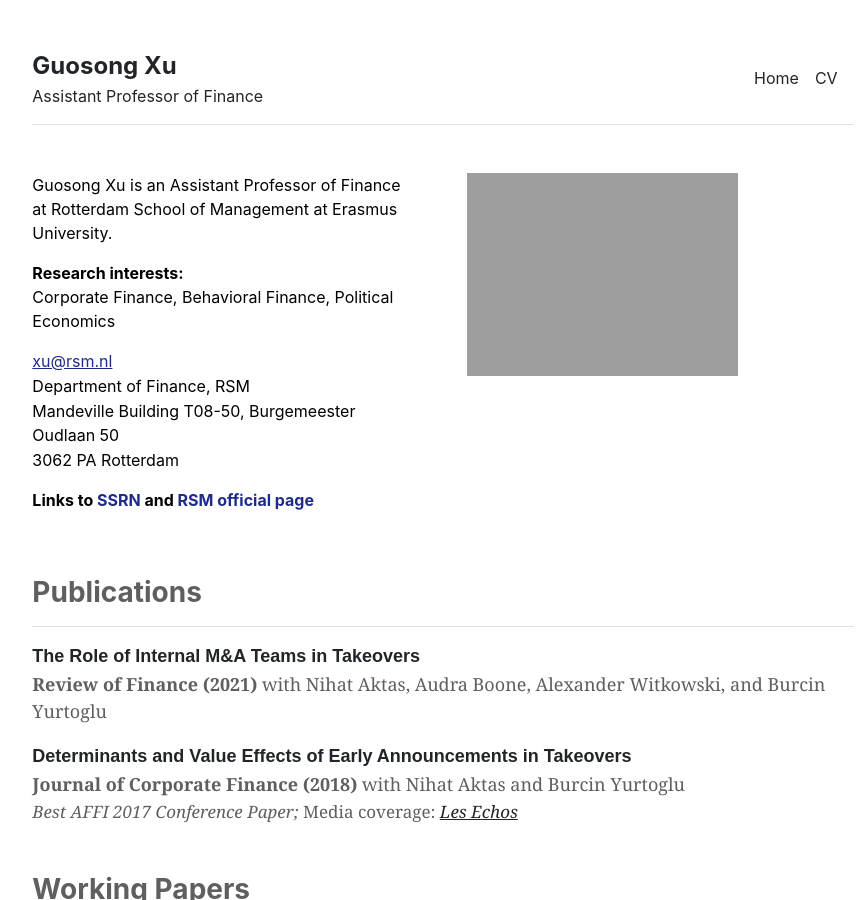
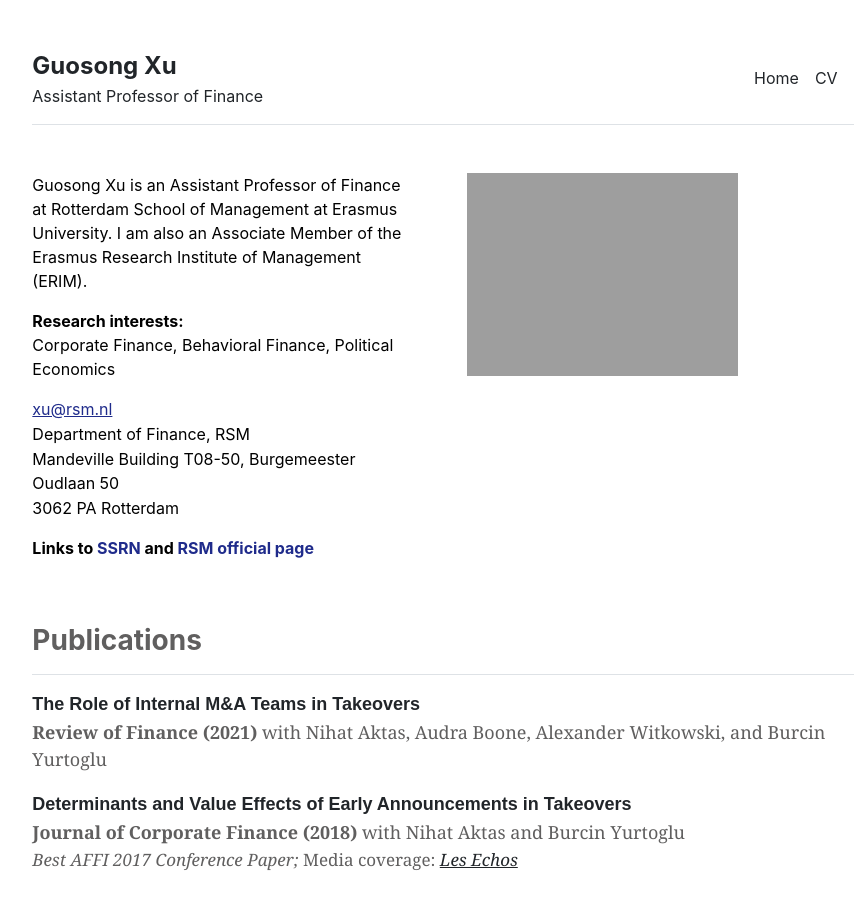
Before and after one commit to guosongxu/guosongxu.github.io, a Jekyll site: the page built from index.md, in a window 1280 px wide and 900 px high. Shown: the whole window, without its empty margins (197-1065 px from the left). Built offline with Jekyll 4.4.1, drawn with Linux system fonts in a browser that asks for light colours.

Commit message:
Update index.md

```diff
--- a/index.md
+++ b/index.md
@@ -3,7 +3,7 @@
 title: "Home"
 ---
 
-Guosong Xu is an Assistant Professor of Finance at Rotterdam School of Management at Erasmus University.
+Guosong Xu is an Assistant Professor of Finance at Rotterdam School of Management at Erasmus University. I am also an Associate Member of the Erasmus Research Institute of Management (ERIM).
 
 <p style="margin-bottom:10px"><strong>Research interests:</strong><br>
 Corporate Finance, Behavioral Finance, Political Economics<p>
```
